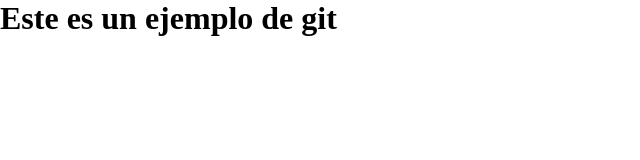
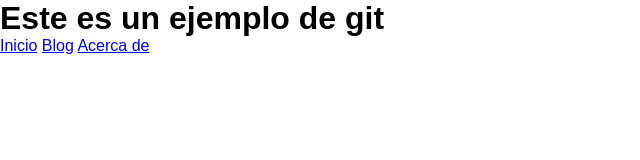
Before and after one commit to wecortez/git-ejemplo, a plain HTML site: page index.html in a window 1280 px wide. Shown: the whole page, without its empty margins (0-640 px from the left). Drawn offline with Linux system fonts and the light colour scheme.

Commit message:
Segundo commit aprendiendo git, modificacion header, nav y estilo al body

```diff
--- a/css/estilos.css
+++ b/css/estilos.css
@@ -3,3 +3,7 @@
     padding: 0;
     margin: 0;
 }
+
+body{
+    font-family: Arial, Helvetica, sans-serif;
+}
--- a/index.html
+++ b/index.html
@@ -1,13 +1,29 @@
 <!DOCTYPE html>
 <html lang="en">
+
 <head>
     <meta charset="UTF-8">
     <meta name="viewport" content="width=device-width, initial-scale=1.0">
     <link rel="stylesheet" href="css/estilos.css">
     <title>Git ejemplo</title>
 </head>
+
 <body>
-    <h1>Este es un ejemplo de git</h1>
+    <div class="contenedor">
+        <header>
+            <h1>Este es un ejemplo de git</h1>
+            <nav>
+                <ul>
+                    <li>
+                        <a href="#">Inicio</a>
+                        <a href="#">Blog</a>
+                        <a href="#">Acerca de</a>
+                    </li>
+                </ul>
+            </nav>
+        </header>
+    </div>
+
     <!-- $ git init -->
     <!-- inicia el repositotorio -->
     <!-- $ git status -->
@@ -17,9 +33,19 @@
     <!-- ***************** -->
     <!-- Añade de una sola los cambios que se hicieron -->
     <!-- git add . -->
+    <!-- Confirmamos los cambios ya en el repositorio -->
+    <!-- git commit -->
+    <!-- Aparece una pantalla presionar i
+    para escribit un titulo o ser especifico con el cambio que se esta generando -->
+    <!-- presionar Esc para salir -->
+    <!-- y presionar :wq para que guarde los cambios -->
+    <!-- $ git log -->
+    <!-- sirve para ver los cambios que hemos guardado -->
+
 
 
 
 
 </body>
+
 </html>
```
